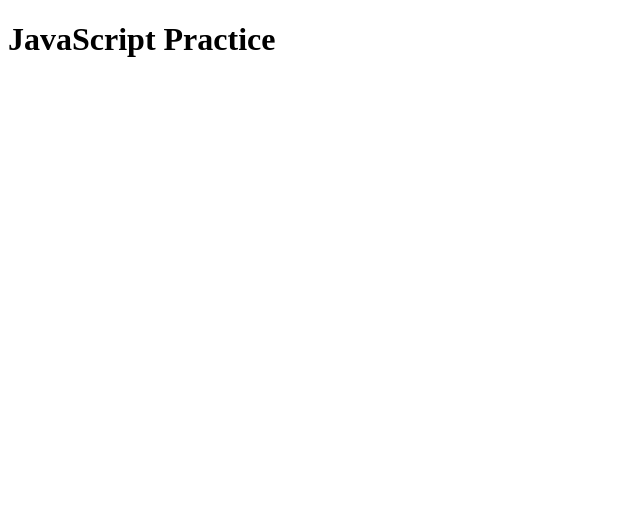
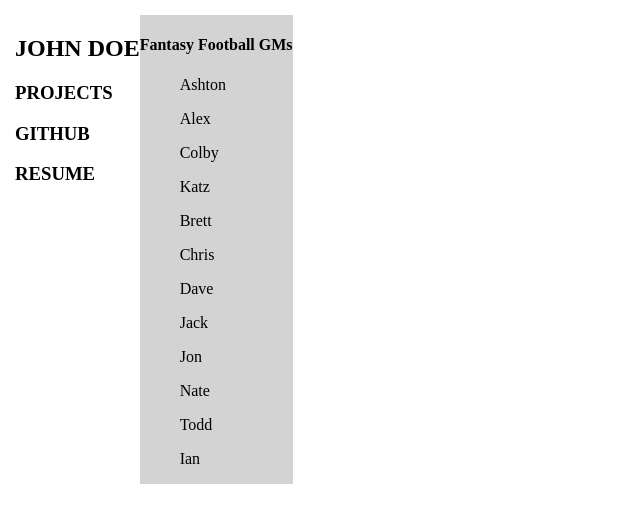
Before and after one commit to achungerford/test1, a website: page index.html in a window 1280 px wide. Shown: the whole page, without its empty margins (0-640 px from the left). Drawn offline with Linux system fonts and the light colour scheme.

```diff
--- a/index.html
+++ b/index.html
@@ -1,12 +1,39 @@
 <!DOCTYPE html>
 <html lang="en">
 <head>
-  <meta charset="UTF-8">
+<!--   <meta charset="UTF-8">
   <meta http-equiv="X-UA-Compatible" content="IE=edge">
-  <meta name="viewport" content="width=device-width, initial-scale=1.0">
+  <meta name="viewport" content="width=device-width, initial-scale=1.0"> -->
+
+  <link rel="stylesheet" href="/style.css">
+  <link rel="scripts" href="/app.js">
   <title>JS Practice</title>
 </head>
+
 <body>
-  <h1>JavaScript Practice</h1>
+  <header>
+    <nav>
+      <h1 class="nav" class='title'>JOHN DOE</h1>
+      <h3 class="nav">PROJECTS</h3>
+      <h3 class="nav">GITHUB</h3>
+      <h3 class="nav">RESUME</h3>
+    </nav>
+  </header>
+
+  <div class="gm">
+    <h4>Fantasy Football GMs</h4>
+    <ul>Ashton</ul>
+    <ul>Alex</ul>
+    <ul>Colby</ul>
+    <ul>Katz</ul>
+    <ul>Brett</ul>
+    <ul>Chris</ul>
+    <ul>Dave</ul>
+    <ul>Jack</ul>
+    <ul>Jon</ul>
+    <ul>Nate</ul>
+    <ul>Todd</ul>
+    <ul>Ian</ul>
+  </div>
 </body>
 </html>
--- /dev/null
+++ b/style.css
@@ -0,0 +1,14 @@
+body {
+  max-width: 950px;
+  display: flex;
+  margin: 10px;
+  padding: 5px;
+}
+
+nav {
+
+}
+
+div.gm {
+  background-color: lightgrey;
+}
```
Also changed, not shown: app.js (added, +34 -0 lines), hoisting/functions.js (+62 -26 lines), hoisting/iife.js (added, +20 -0 lines).
